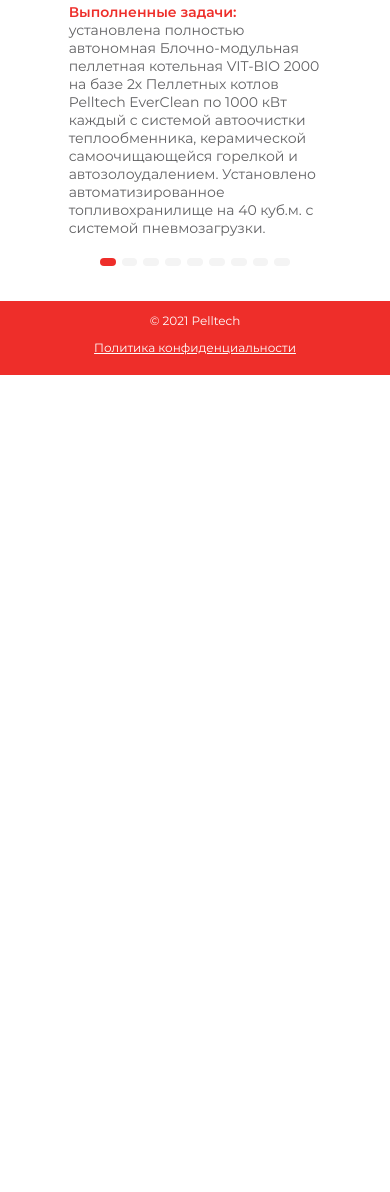
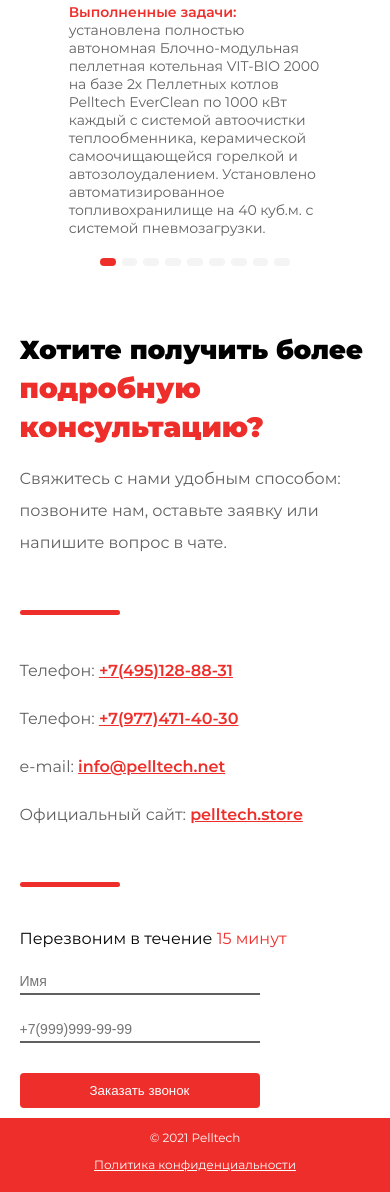
Before and after one commit to steanull/pelltech-promo, a plain HTML site: page index.html in a window 390 px wide. Shown: the part 4490-5682 px from the top of the page. Before the commit the page ends 4865 px from the top, so only its background shows below. Drawn offline with Linux system fonts and the light colour scheme.

Commit message:
added media request section callback

```diff
--- a/blocks/callback/callback.css
+++ b/blocks/callback/callback.css
@@ -10,8 +10,16 @@
     gap: 50px 120px;
 }
 
-@media screen and (max-width: 980px) {
+@media screen and (max-width: 1200px) {
     .callback {
-        display:none;
+        gap: 50px 50px;
+        width: 90%;
     }
 }
+
+@media screen and (max-width: 900px) {
+    .callback {
+        gap: 20px 20px;
+        grid-template-columns: 1fr;
+    }
+}
```
